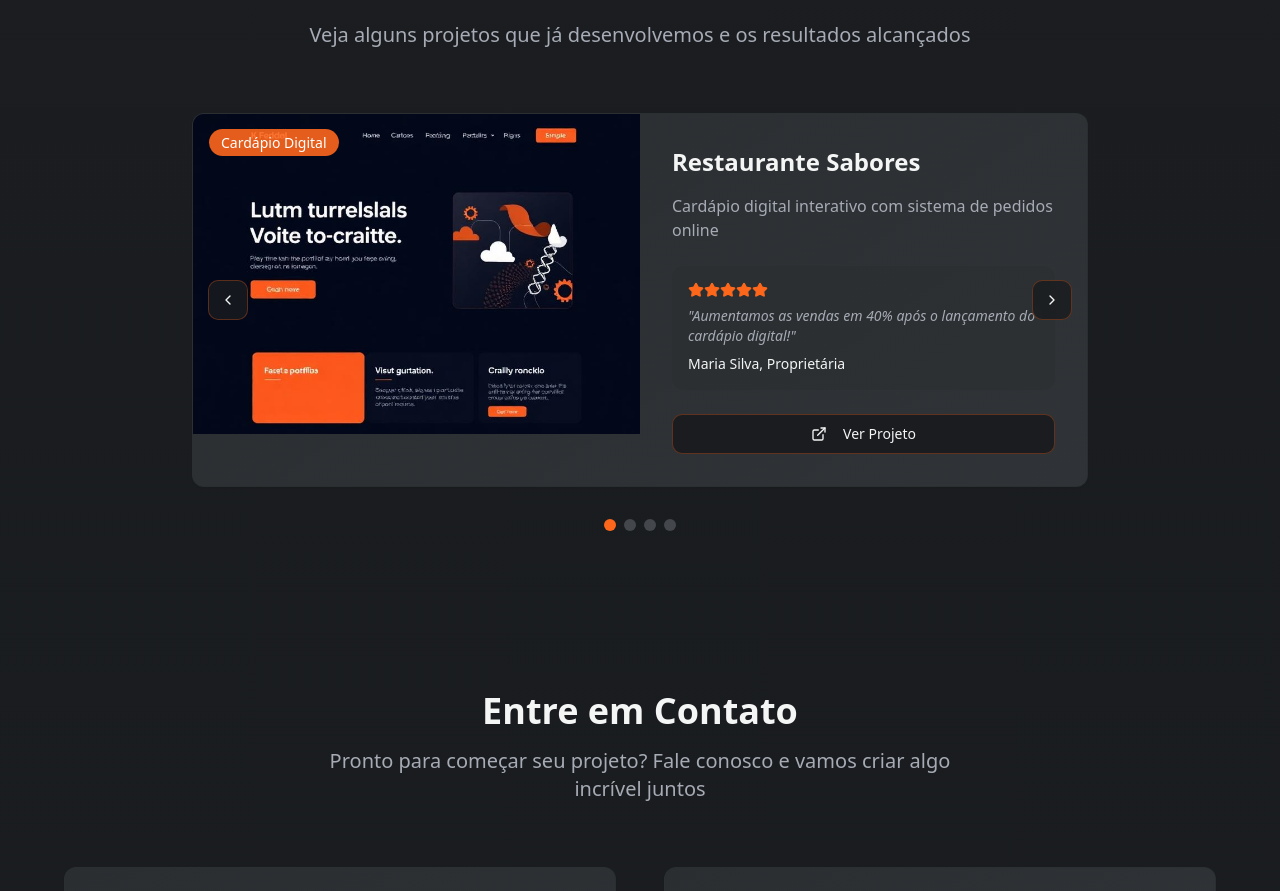
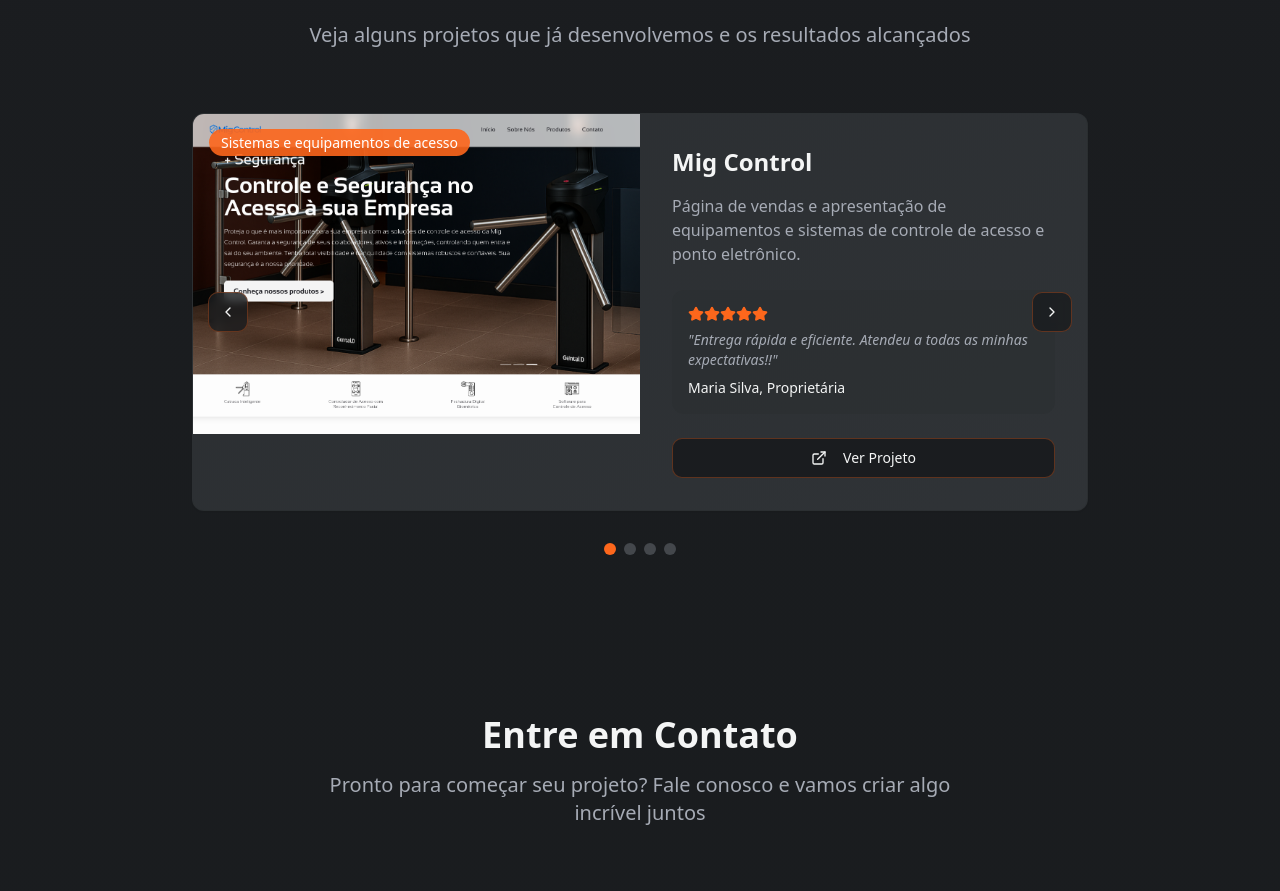
Before and after one commit to mtonholli/webfactory, a React (Vite) app: page / in a window 1280 px wide. Shown: the part 3407-4298 px from the top of the page. Built offline with nearby package versions, Linux system fonts and the light colour scheme.

Commit message:
MigCOntrol adicionado ao carrousel de portifolio no final da página.

```diff
--- a/src/components/ModelsSection.tsx
+++ b/src/components/ModelsSection.tsx
@@ -75,7 +75,6 @@ const ModelsSection = () => {
                   alt={model.name}
                   className="w-full h-48 object-cover transition-transform duration-300 group-hover:scale-105"
                 />
-
               </div>
 
               <CardHeader>
@@ -103,7 +102,6 @@ const ModelsSection = () => {
                 >
                   Ver exemplo
                   <Eye className="w-4 h-4 mr-2" />
-
                 </Button>
               </CardContent>
             </Card>
--- a/src/components/PortfolioSection.tsx
+++ b/src/components/PortfolioSection.tsx
@@ -2,7 +2,7 @@ import { useState } from 'react';
 import { ChevronLeft, ChevronRight, ExternalLink, Star } from 'lucide-react';
 import { Button } from '@/components/ui/button';
 import { Card, CardContent } from '@/components/ui/card';
-import templateLanding from '@/assets/template-landing.jpg';
+import templateLanding from '@/assets/SoftMig-template-reduzido.png';
 import templatePortfolio from '@/assets/template-portfolio.jpg';
 import templateInstitutional from '@/assets/template-institutional.jpg';
 
@@ -12,11 +12,11 @@ const PortfolioSection = () => {
   const projects = [
     {
       id: 1,
-      title: 'Restaurante Sabores',
-      category: 'Cardápio Digital',
+      title: 'Mig Control',
+      category: 'Sistemas e equipamentos de acesso',
       image: templateLanding,
-      description: 'Cardápio digital interativo com sistema de pedidos online',
-      testimonial: 'Aumentamos as vendas em 40% após o lançamento do cardápio digital!',
+      description: 'Página de vendas e apresentação de equipamentos e sistemas de controle de acesso e ponto eletrônico.',
+      testimonial: 'Entrega rápida e eficiente. Atendeu a todas as minhas expectativas!!',
       client: 'Maria Silva, Proprietária'
     },
     {
```
Also changed, not shown: src/assets/SoftMig-template-reduzido.png (added), src/assets/SoftMig-template.png (added).
